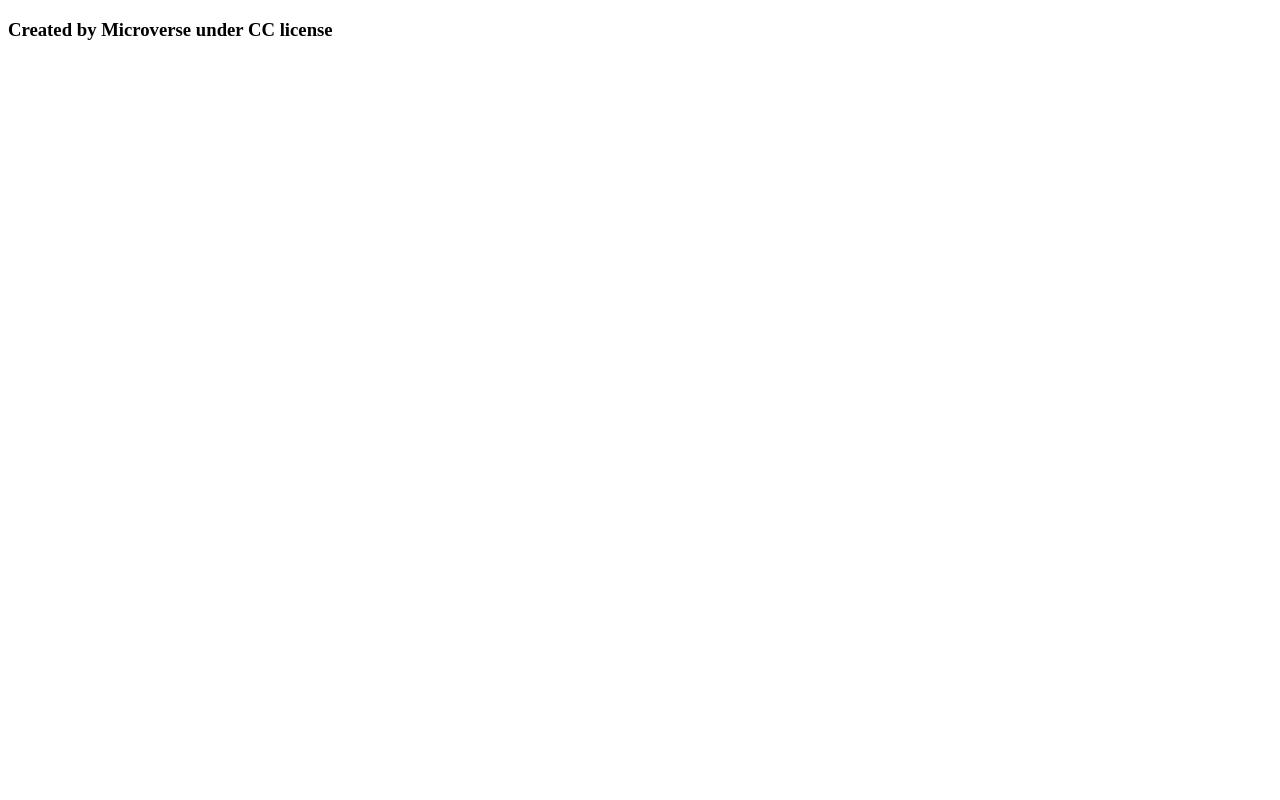
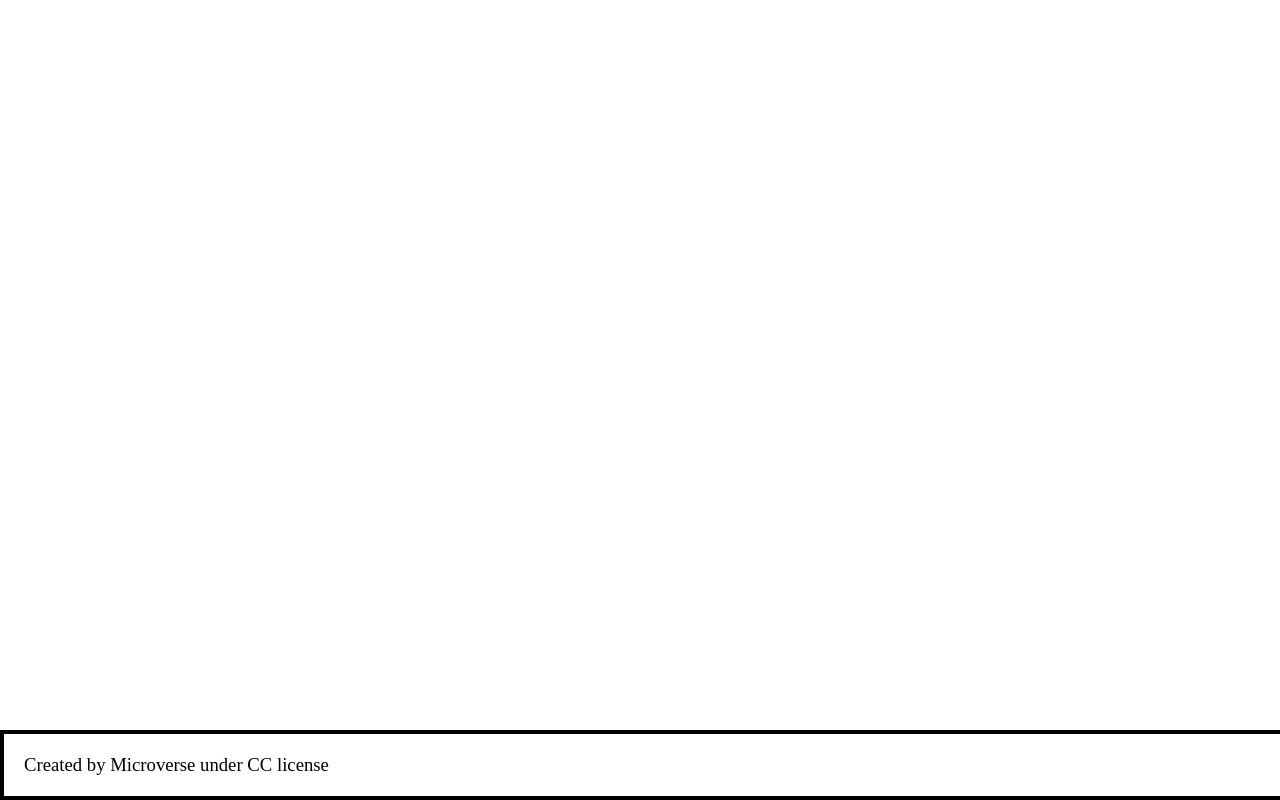
Before and after one commit to ridabensalem/Js-capstone-, a website built with webpack: page src/index.html in a window 1280 px wide. Built offline with nearby package versions, Linux system fonts and the light colour scheme; no server answers.

Commit message:
Style the footer
 Fix css linters

```diff
--- a/src/style.css
+++ b/src/style.css
@@ -1,3 +1,16 @@
-h1 {
-  color: red;
+* {
+  padding: 0;
+  margin: 0;
 }
+
+footer {
+  border: 4px solid black;
+  padding: 20px 20px;
+  position: fixed;
+  bottom: 0;
+  width: 97%;
+}
+
+footer h3 {
+  font-weight: normal;
+}
```
